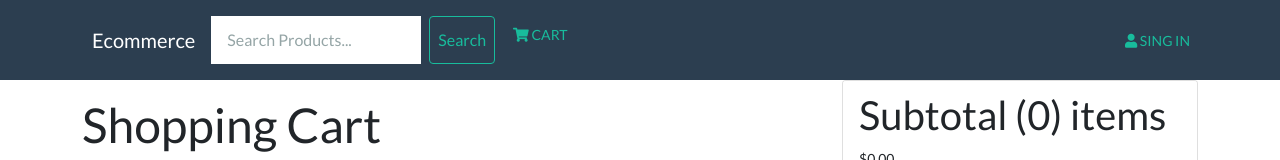
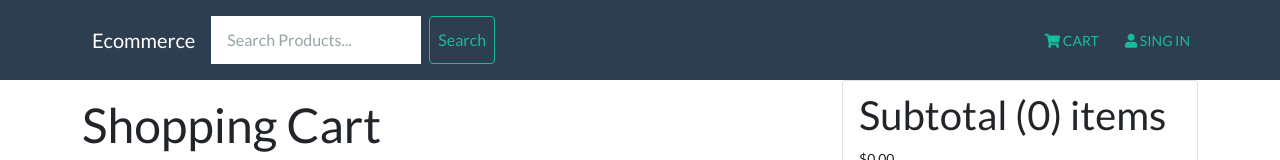
Before and after one commit to natnael-meresa/Ecommerce, a React (Create React App) app in the folder frontend/: page /cart in a window 1280 px wide. Shown: the top 160 px of the page. Built offline with nearby package versions, Linux system fonts and the light colour scheme.

Commit message:
modifies header css

```diff
--- a/frontend/src/components/Header.js
+++ b/frontend/src/components/Header.js
@@ -27,13 +27,14 @@ const Header = () => {
             <Nav  className="me-auto">
             <SearchBox />
 
+
+              </Nav>
+              <Nav>
               <Nav.Link>
                 <Link to="/cart" className="link">
                   <li className="fas fa-shopping-cart"></li> CART
                 </Link>
               </Nav.Link>
-              </Nav>
-              <Nav>
               {userInfo ? (
                 <NavDropdown title={userInfo.name} id="username">
                   <NavDropdown.Item>
```
